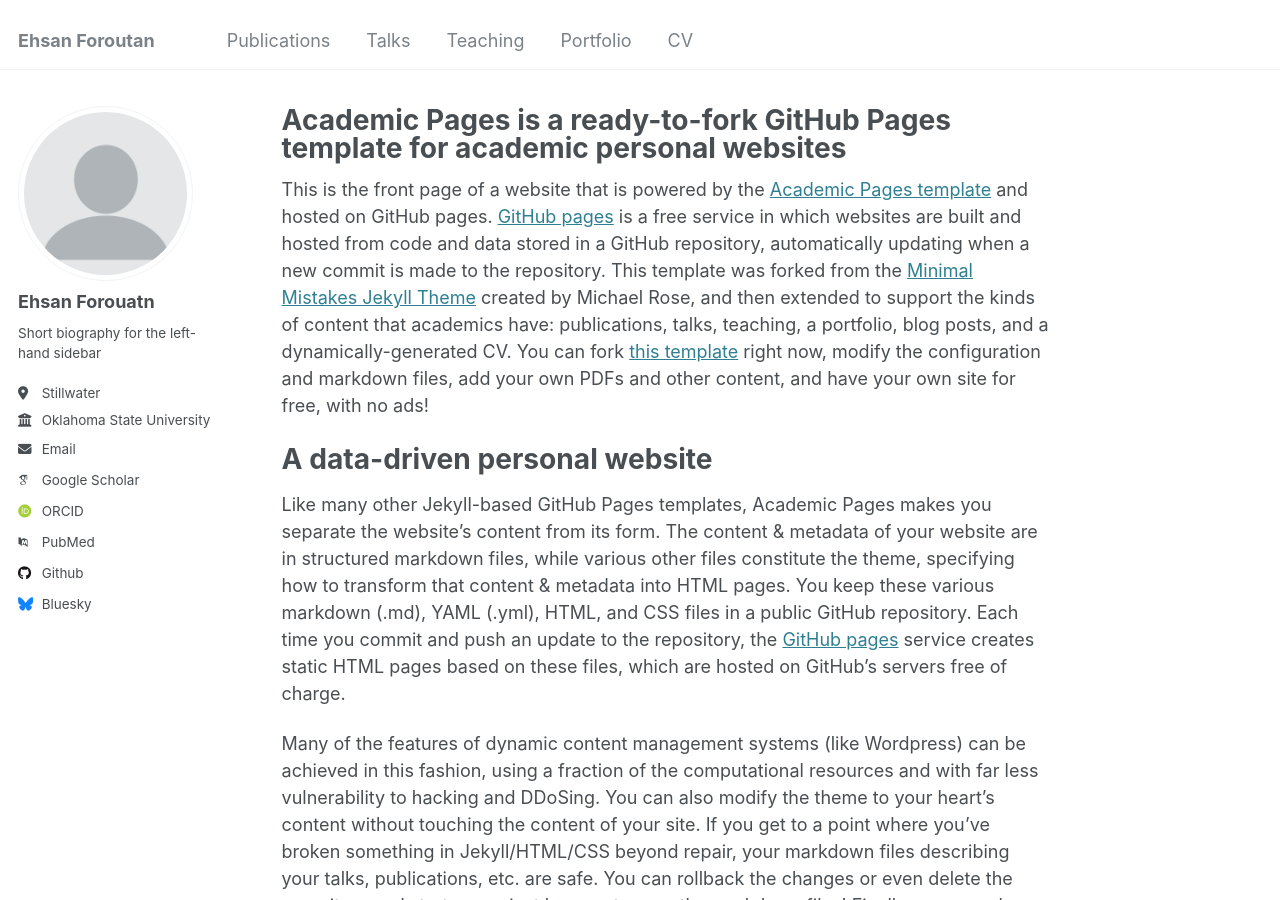
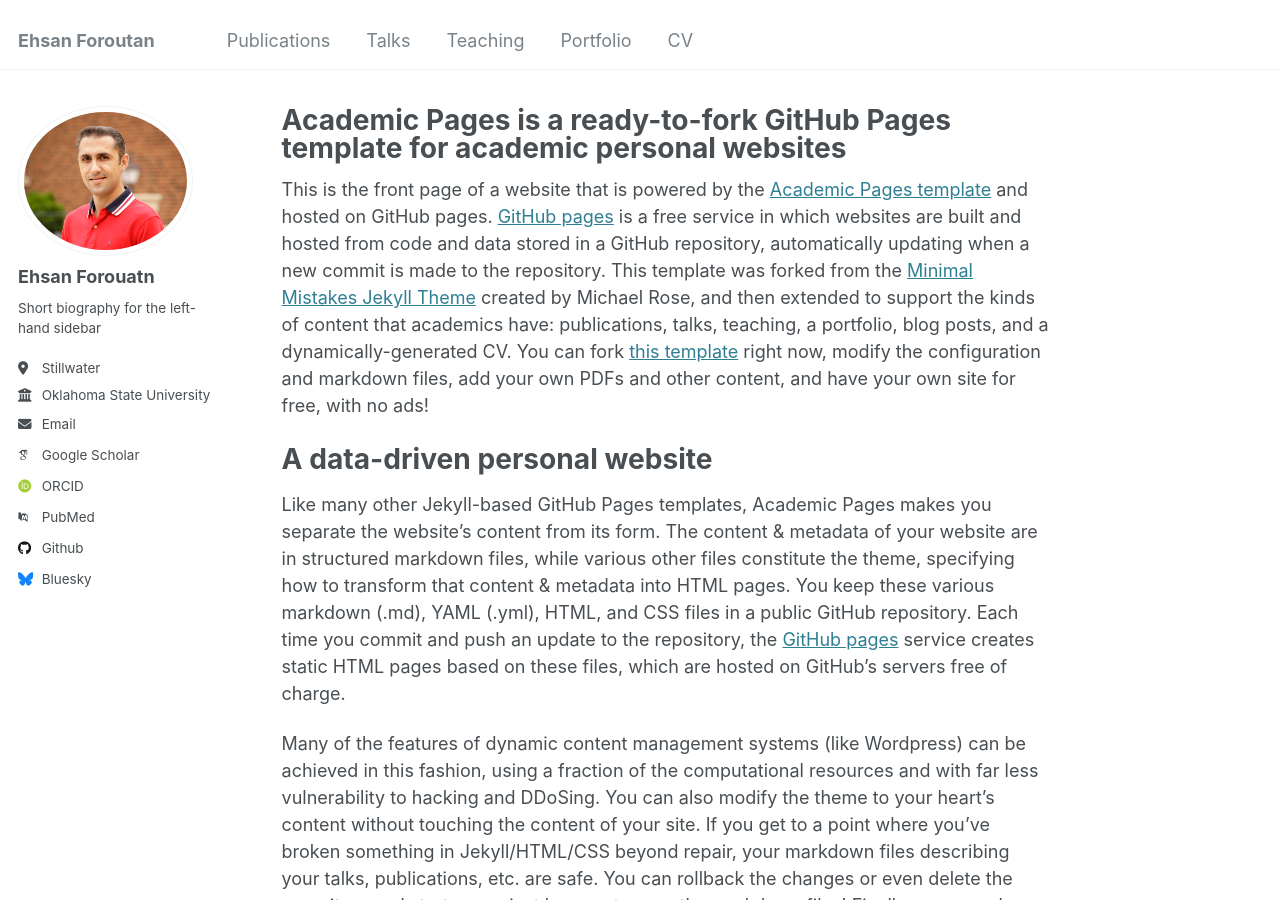
Before and after one commit to eforoutan/eforoutan.github.io, a Jekyll site: the page built from _pages/about.md, in a window 1280 px wide and 900 px high. Built offline with Jekyll 4.4.1, drawn with Linux system fonts in a browser that asks for light colours; some web fonts are replaced.

Commit message:
Update _config.yml

```diff
--- a/_config.yml
+++ b/_config.yml
@@ -21,7 +21,7 @@ repository               : "academicpages/academicpages.github.io"
 #               Additional customization can be done by editing /_includes/author-profile.html
 author:
   # Biographic information
-  avatar           : "profile.png"
+  avatar           : "https://github.com/eforoutan/eforoutan.github.io/blob/master/files/Ehsan.jpg"
   name             : "Ehsan Forouatn"
   pronouns         : # example: "she/her"
   bio              : "Short biography for the left-hand sidebar"
```
